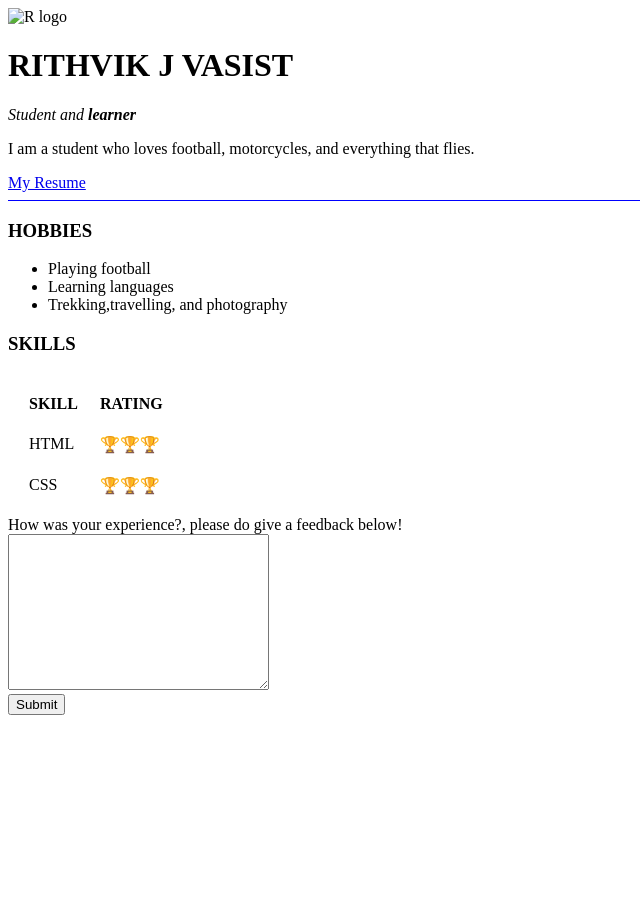
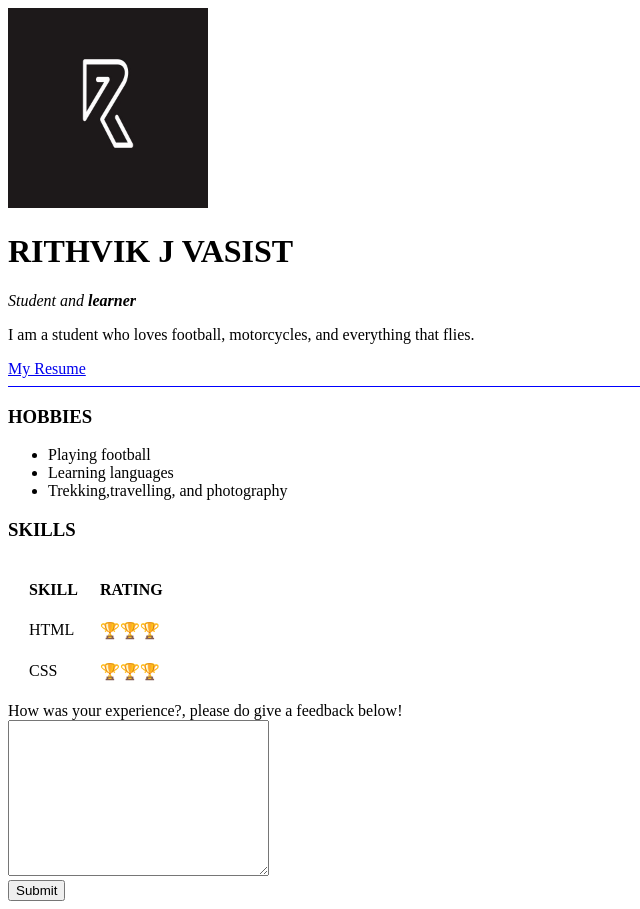
Before and after one commit to rithvikjv/Personal-Website, a plain HTML site: page index.html in a window 1280 px wide. Shown: the whole page, without its empty margins (0-640 px from the left). Before the commit the page ends 800 px from the top, so only its background shows below. Drawn offline with Linux system fonts and the light colour scheme.

Commit message:
Update index.html

```diff
--- a/index.html
+++ b/index.html
@@ -8,7 +8,7 @@
   <title>Rithvik's Resume</title>
 </head>
 <body>
-  <img src="RESUME\75e9249f419364c601d0eaa1ae3d699f.jpg"alt = "R logo" height="200" width="200">
+  <img src="75e9249f419364c601d0eaa1ae3d699f.jpg"alt = "R logo" height="200" width="200">
   <h1>RITHVIK J VASIST</h1>
   <p><em>Student and <strong>learner</strong></em></p>
   <p>I am a student who loves football, motorcycles, and everything that flies.</p>
```
